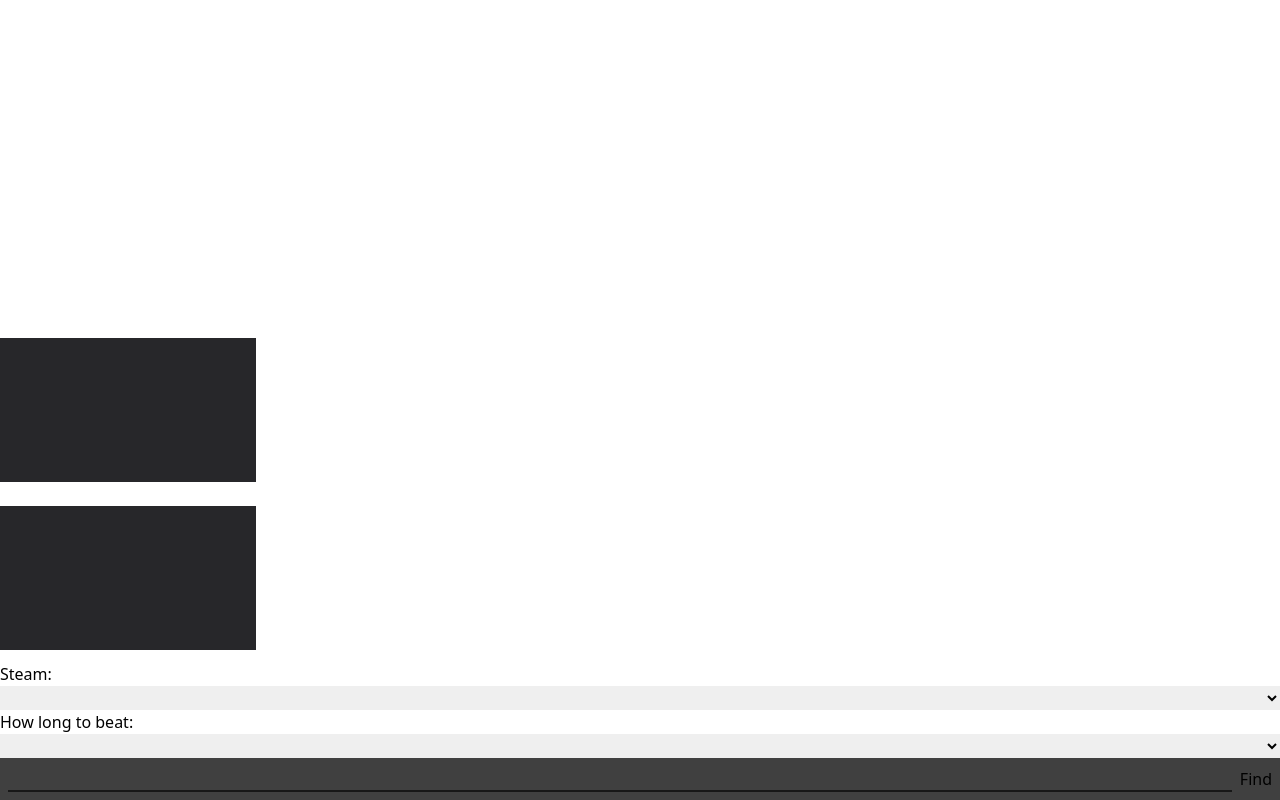
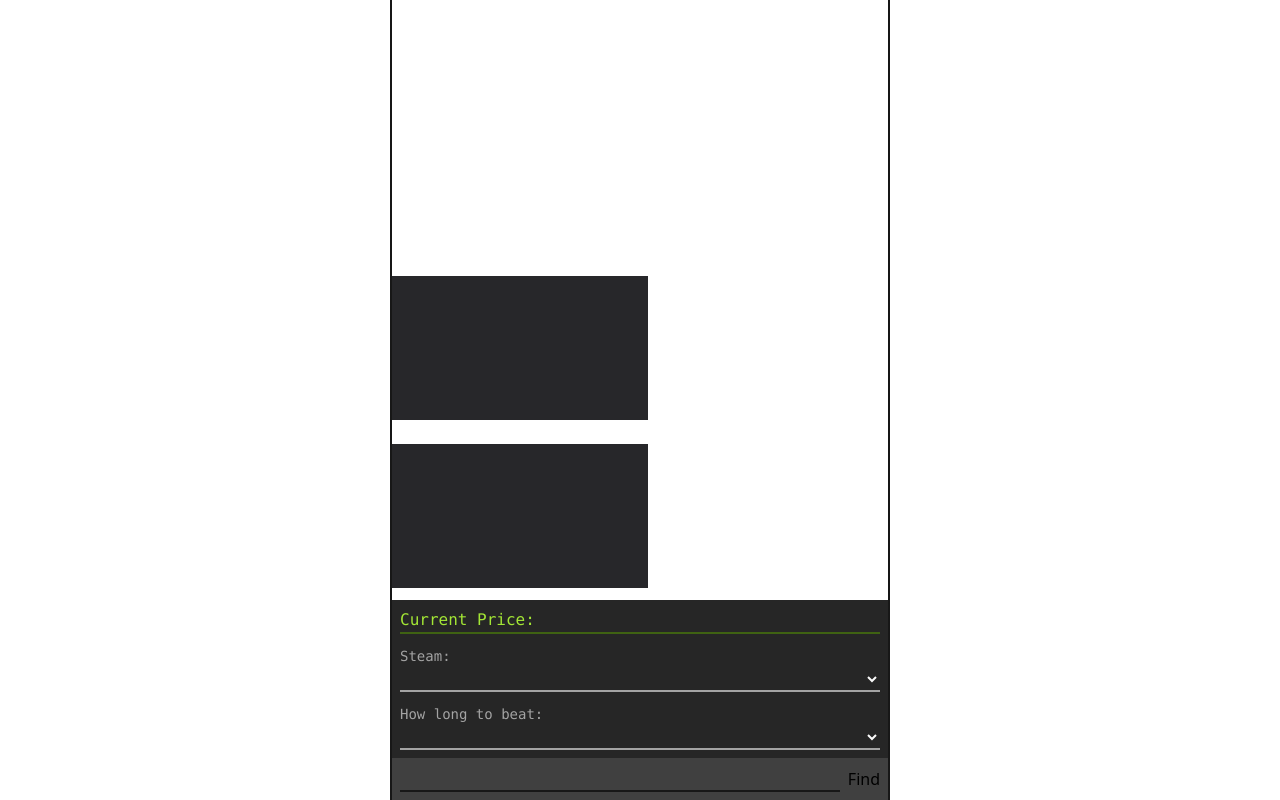
Before and after one commit to ihascats/PricePerHour, a Next.js app: page / in a window 1280 px wide. Built offline with nearby package versions, Linux system fonts and the light colour scheme.

Commit message:
Use components created previously

```diff
--- a/pages/index.js
+++ b/pages/index.js
@@ -1,4 +1,5 @@
 import { useRef, useState } from 'react';
+import GameSelect from '../components/gameSelect';
 import TimesToBeat from '../components/timesToBeat';
 import steamGames from '../data/games.json';
 
@@ -10,7 +11,6 @@ export default function Steam() {
       });
 
       const json = await response.json();
-      setFormattedPrice(json.final_formatted);
       setPrice(json);
     } catch (error) {
       console.error(error);
@@ -25,7 +25,6 @@ export default function Steam() {
     const json = await response.json();
     setHltbOptions(json.response);
     setHltbSelected(json.response[0]);
-    setHltbImage(json.response[0].imageUrl);
   }
 
   async function getSteamTitles() {
@@ -40,16 +39,15 @@ export default function Steam() {
     setSteamImage(result[0].appid);
   }
   const [price, setPrice] = useState();
-  const [formattedPrice, setFormattedPrice] = useState();
   const [hltbOptions, setHltbOptions] = useState();
   const [hltbSelected, setHltbSelected] = useState();
   const [steamOptions, setSteamOptions] = useState();
   const [steamImage, setSteamImage] = useState();
-  const [hltbImage, setHltbImage] = useState();
   const gameTitle = useRef();
 
   return (
-    <div className="flex flex-col-reverse w-full h-screen">
+    <div className="flex justify-center">
+      <div className="flex flex-col-reverse w-full h-screen max-w-[500px] border-x-2 border-neutral-900">
         <div className="flex bg-neutral-700 p-2 gap-2 items-center justify-center">
           <input
             ref={gameTitle}
@@ -64,41 +62,14 @@ export default function Steam() {
             Find
           </button>
         </div>
-      <label className="flex flex-col">
-        How long to beat{hltbOptions ? ` (${hltbOptions.length})` : null}:
-        <select
-          onChange={(event) => {
-            setHltbSelected(hltbOptions[event.target.value]);
-            setHltbImage(hltbOptions[event.target.value].imageUrl);
-          }}
-        >
-          {hltbOptions
-            ? hltbOptions.map((game, index) => (
-                <option key={game.id} value={index}>
-                  {game.name} ({game.id})
-                </option>
-              ))
-            : null}
-        </select>
-      </label>
-      <label className="flex flex-col">
-        Steam{steamOptions ? ` (${steamOptions.length})` : null}:
-        <select
-          onChange={(event) => {
-            getPrice(steamOptions[event.target.value].appid);
-            setSteamImage(steamOptions[event.target.value].appid);
-          }}
-        >
-          {steamOptions
-            ? steamOptions.map((game, index) => (
-                <option key={game.appid} value={index}>
-                  {game.name} ({game.appid})
-                </option>
-              ))
-            : null}
-        </select>
-      </label>
-      {formattedPrice ? <p>{formattedPrice}</p> : null}
+        <GameSelect
+          hltbOptions={hltbOptions}
+          steamOptions={steamOptions}
+          price={price}
+          getPrice={getPrice}
+          setSteamImage={setSteamImage}
+          setHltbSelected={setHltbSelected}
+        />
         {hltbSelected && price ? (
           <TimesToBeat hltbSelected={hltbSelected} price={price} />
         ) : null}
@@ -111,15 +82,16 @@ export default function Steam() {
         ) : (
           <div className="w-64 aspect-video bg-zinc-800 my-3"></div>
         )}
-      {hltbImage ? (
+        {hltbSelected ? (
           <img
             alt=""
-          src={hltbImage}
+            src={hltbSelected.imageUrl}
             className=" w-64 p-3 bg-zinc-800 my-3"
           ></img>
         ) : (
           <div className="w-64 aspect-video bg-zinc-800 my-3"></div>
         )}
       </div>
+    </div>
   );
 }
```
Lines whose indentation alone changed are shown as unchanged.
